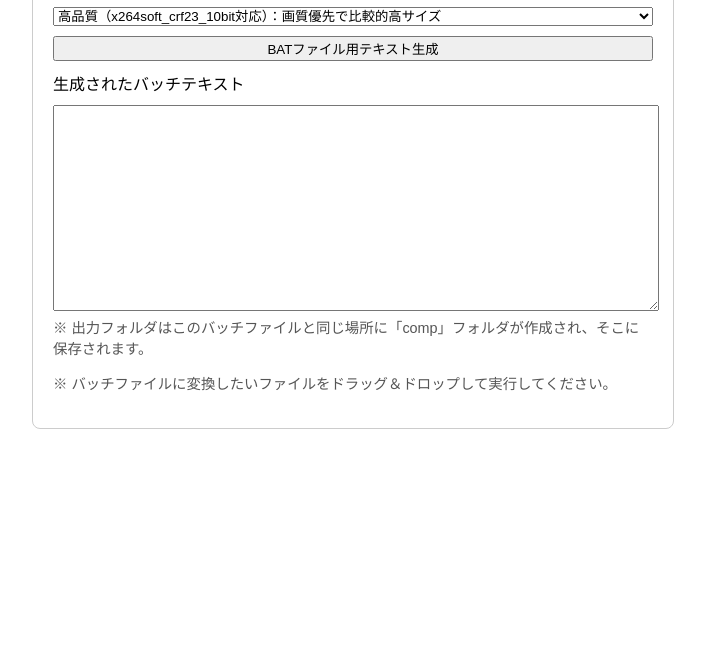
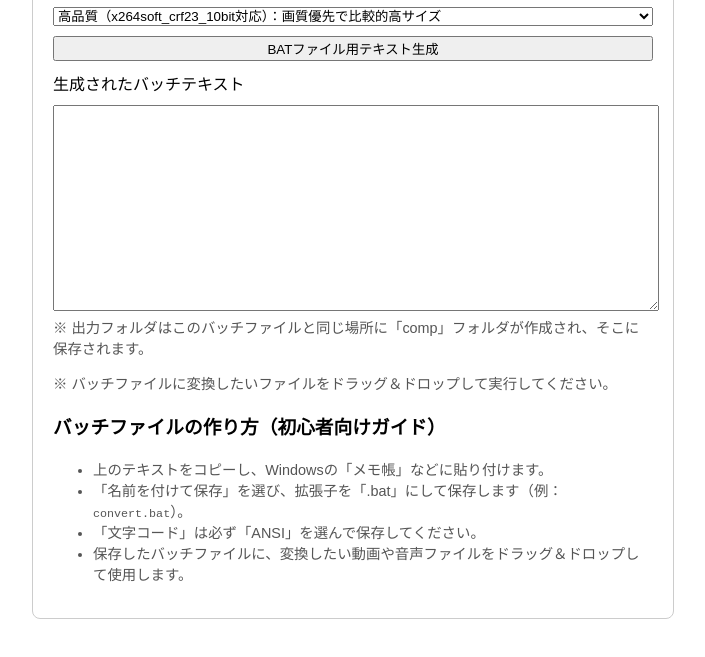
Before and after one commit to ponta0365/FFMPEG, a plain HTML site: page index.html in a window 1280 px wide. Shown: the part 163-820 px from the top of the page, without its empty margins (287-992 px from the left). Drawn offline with Linux system fonts and the light colour scheme.

Commit message:
Update index.html

```diff
--- a/index.html
+++ b/index.html
@@ -56,6 +56,14 @@
 
   <p class="guide">※ 出力フォルダはこのバッチファイルと同じ場所に「comp」フォルダが作成され、そこに保存されます。</p>
   <p class="guide">※ バッチファイルに変換したいファイルをドラッグ＆ドロップして実行してください。</p>
+
+  <h3>バッチファイルの作り方（初心者向けガイド）</h3>
+  <ul class="guide">
+    <li>上のテキストをコピーし、Windowsの「メモ帳」などに貼り付けます。</li>
+    <li>「名前を付けて保存」を選び、拡張子を「.bat」にして保存します（例：<code>convert.bat</code>）。</li>
+    <li>「文字コード」は必ず「ANSI」を選んで保存してください。</li>
+    <li>保存したバッチファイルに、変換したい動画や音声ファイルをドラッグ＆ドロップして使用します。</li>
+  </ul>
 
   <script>
     function generateBat() {
```
